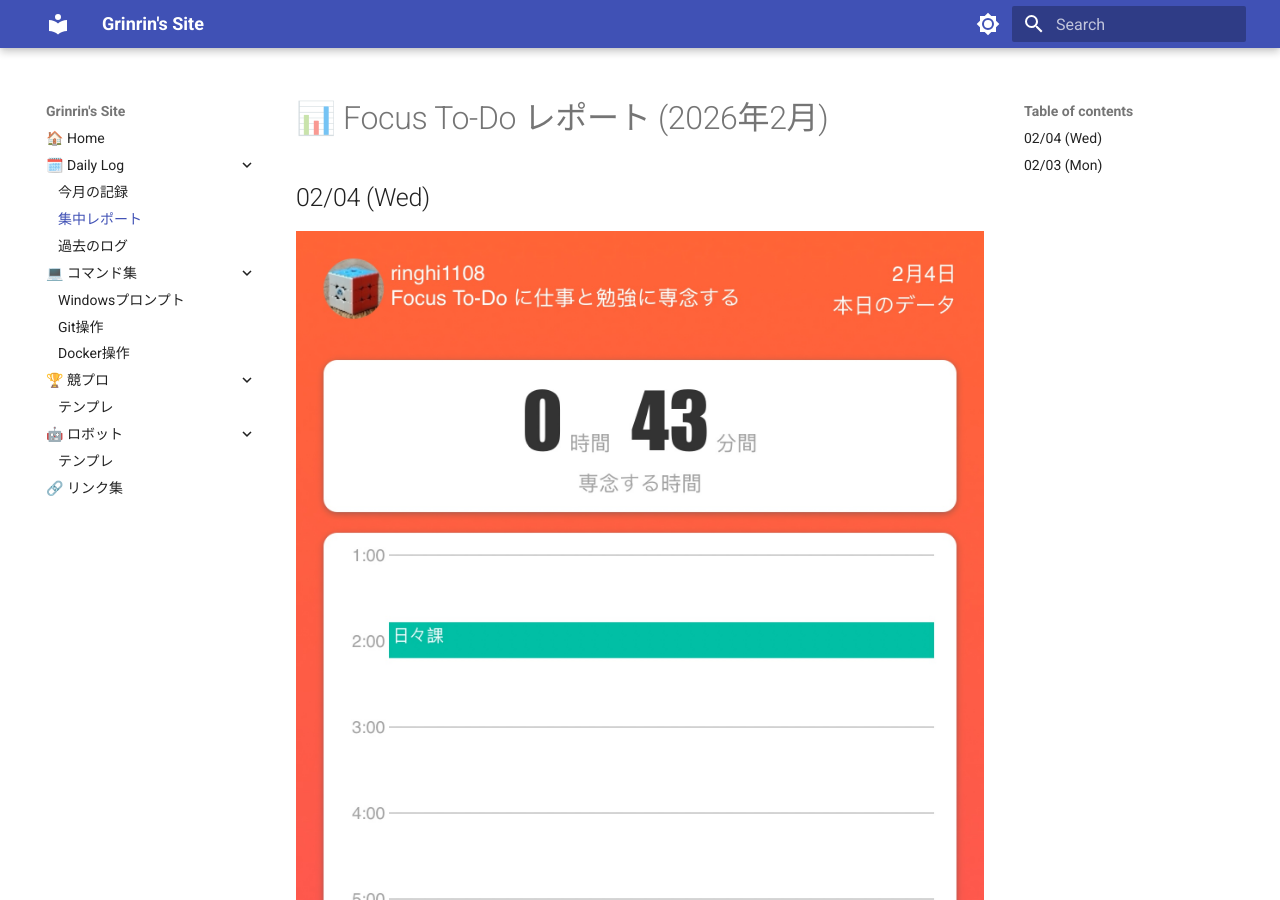
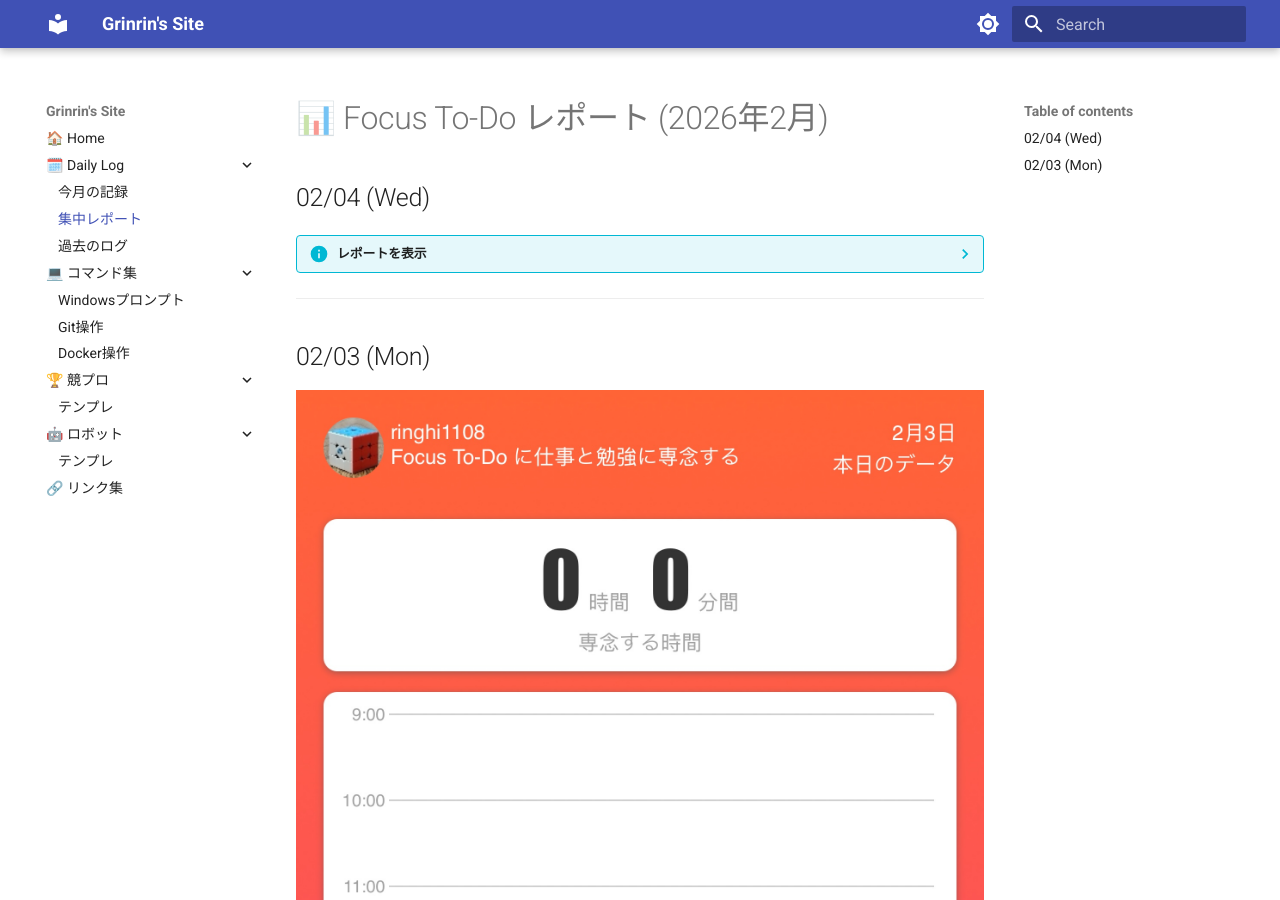
Before and after one commit to Grinrin1108/my-site, an MkDocs documentation site: the page built from docs/daily/2026_02/reports.md, in a window 1280 px wide and 900 px high. Built offline with MkDocs 1.6.1 and Material for MkDocs 9.7.7, drawn with Linux system fonts in a browser that asks for light colours.

Commit message:
2026/02/05 22:40

```diff
--- a/docs/daily/2026_02/reports.md
+++ b/docs/daily/2026_02/reports.md
@@ -1,8 +1,10 @@
 # 📊 Focus To-Do レポート (2026年2月)
 
 ## 02/04 (Wed)
-![レポート](../2026_02/reports/04.jpeg)
+??? info "レポートを表示"
+    ![レポート](../2026_02/reports/04.jpeg)
 
 ---
+
 ## 02/03 (Mon)
 ![レポート](../2026_02/reports/03.jpeg)
```
Also changed, not shown: docs/daily/2026_02/index.md (+3 -0 lines).
